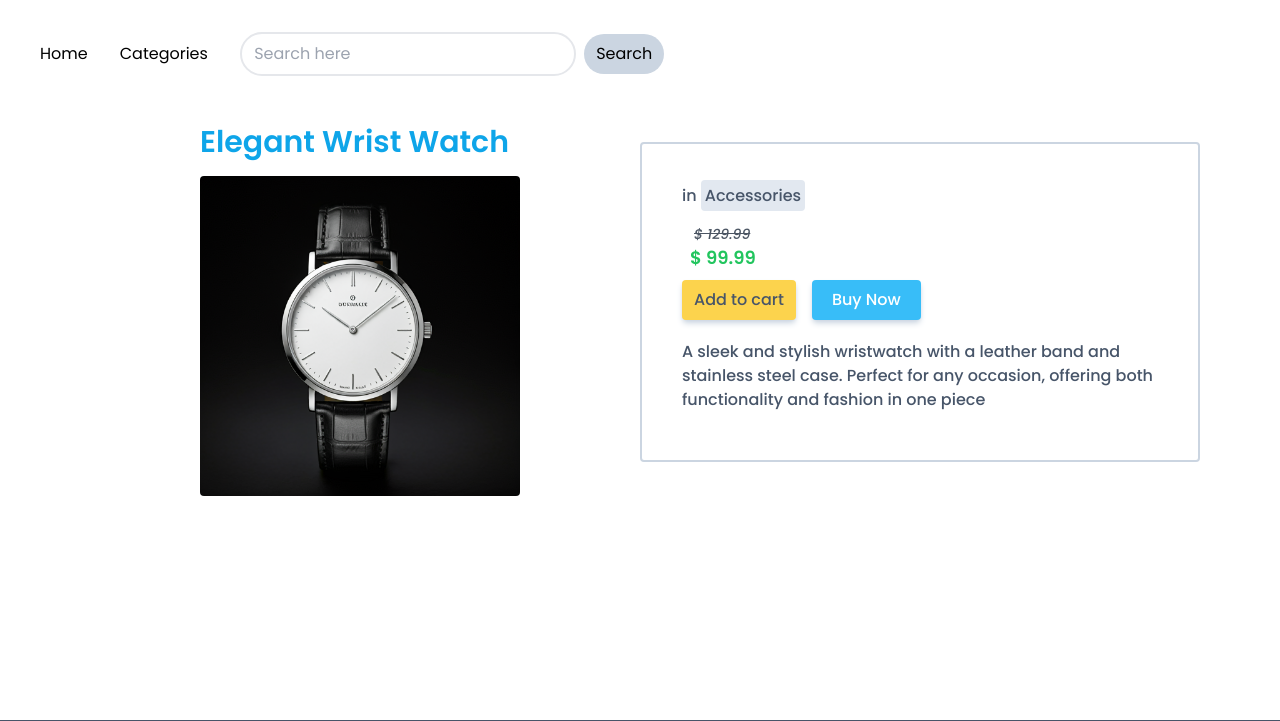
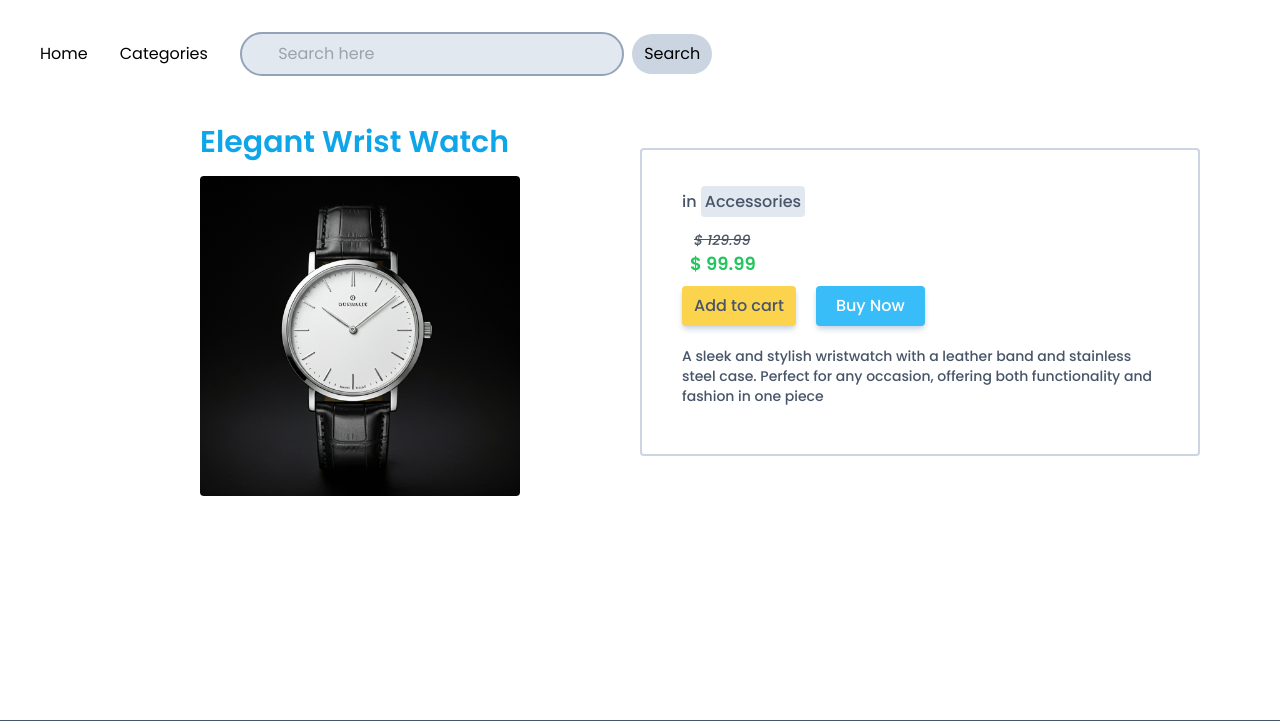
Before and after one commit to chriswilder3/SnapMart, a Django app: page /product/3 in a window 1280 px wide. Shown: the top 721 px of the page. Run offline with Django 5.2, Linux system fonts and the light colour scheme; data comes from the database, SQL or seed files in the repository; some libraries are stand-ins or nearby versions.

Commit message:
styled and fixed various components

```diff
--- a/shop/templates/detail.html
+++ b/shop/templates/detail.html
@@ -4,7 +4,7 @@
 
  <!-- Note that the product will we store in the item var. -->
 
-    <div class="grid grid-cols-2 mx-20 mt-4 items-center justify-center">
+    <div class=" md:grid grid-cols-2 mx-20 mt-4 items-center justify-center">
 
         <div class=" mx-auto">
             <h3 class=" text-3xl py-2 my-2 text-sky-500 font-semibold">
@@ -20,7 +20,7 @@
                 <p class="px-2 line-through ml-1 text-sm text-gray-600 "> <i> &#36 {{ item.price }} </i> </p>
                 <p class="px-2 mb-2 text-green-500 text-lg font-semibold ">  &#36 {{ item.discount_price }}  </p>
 
-                <div class="flex gap-4 *:shadow-md *:shadow-slate-300  ">
+                <div class="flex gap-5 *:shadow-md *:shadow-slate-300  ">
                     <a href="" class="bg-amber-300 p-2  px-3 rounded
                             transition delay-75 hover:bg-amber-400 hover:scale-105">
                         Add to cart
@@ -31,7 +31,7 @@
                         Buy Now
                     </a>
                 </div>
-                <p class=" py-2 mt-3"> {{ item.description }} </p>
+                <p class=" py-2 mt-3 text-sm"> {{ item.description }} </p>
 
         </div>
     </div>
--- a/shop/templates/master.html
+++ b/shop/templates/master.html
@@ -24,7 +24,8 @@
         <a href=""> Categories</a>
         <form action="{% url 'search' %}" class=" " method="get">
             <input  type="text" name="searchitem" id="" placeholder=" Search here "
-              class=" border-2 p-2 hover:border-slate-600 rounded-full">
+              class=" border-2 p-2 px-8 bg-slate-200 border-slate-400
+                transition delay-60 hover:border-slate-600 hover:bg-white rounded-full">
             <button type="submit" class="self-center ml-1 bg-slate-300 px-3 py-2 rounded-full hover:bg-slate-400  ">
                Search
             </button>
--- a/shop/templates/searchresults.html
+++ b/shop/templates/searchresults.html
@@ -11,7 +11,7 @@
             {% for item in items %}
                 <div class="border-2 border-slate-300 my-2 mx-auto p-4 text-wrap font-medium rounded
                         hover:bg-gray-200">
-                    <a href="">
+                    <a href="{% url 'detail' item.id %}">
                         <img class="w-64 rounded" src="{{item.image}}" alt="">
                         <p class=" py-2 text-teal-500"> {{ item.name }} </p>
                         <p class="px-2 line-through ml-1 text-sm text-gray-600 "> <i> &#36 {{ item.price }} </i> </p>
```
